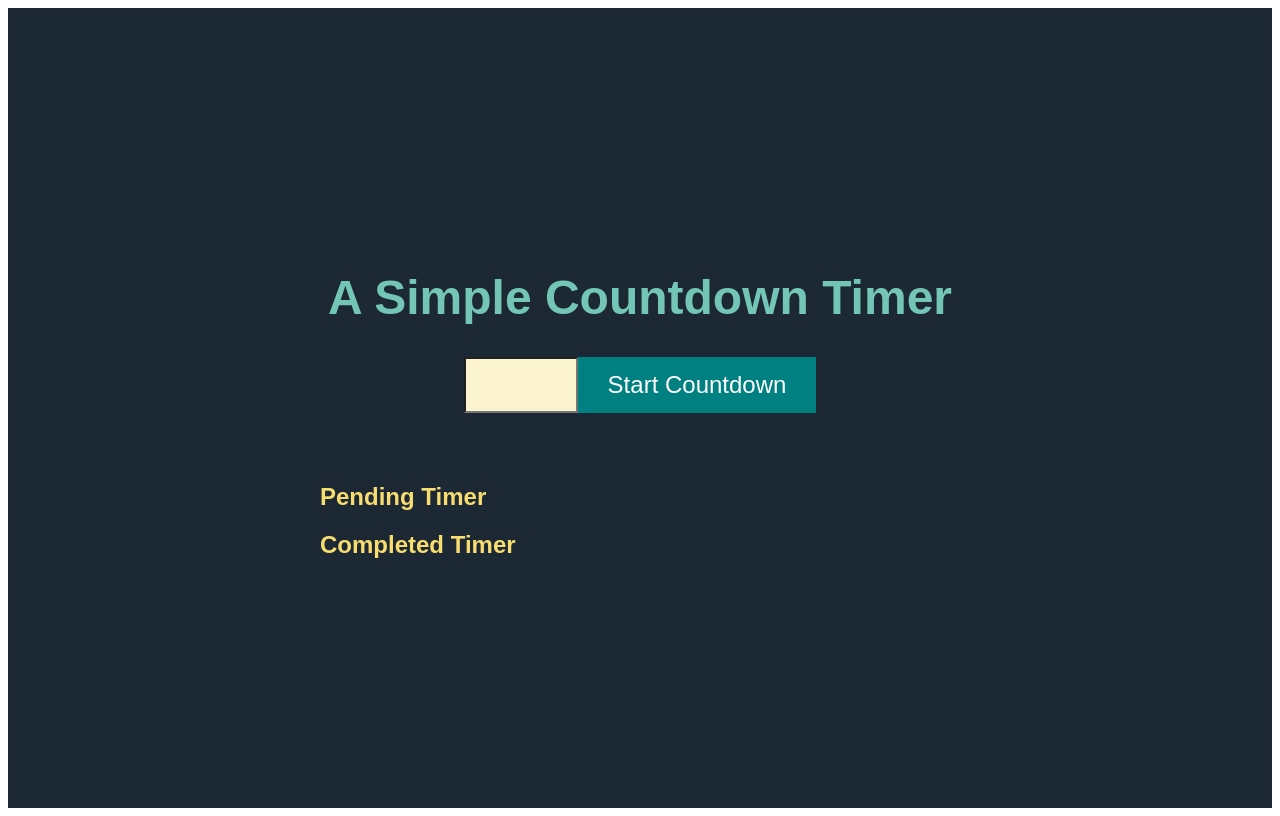
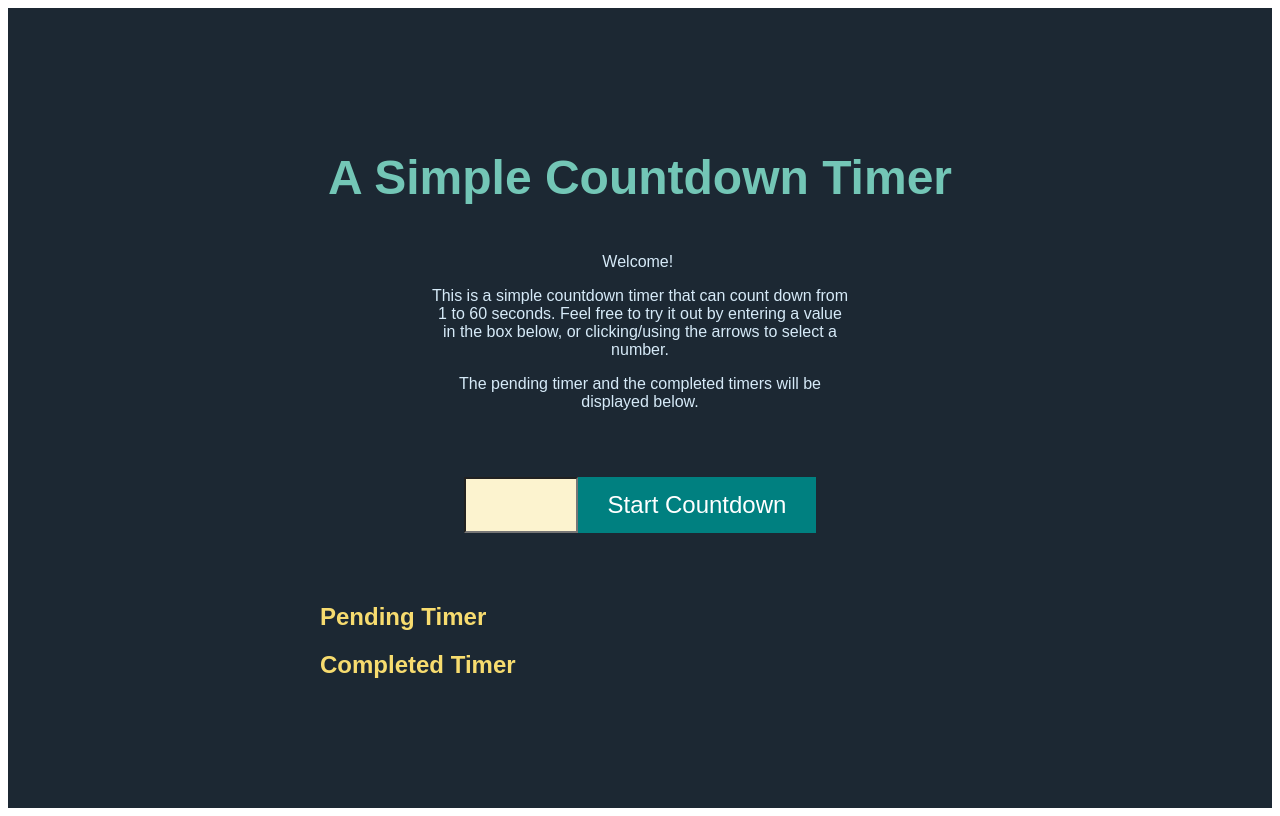
Before and after one commit to jreyestagh/programming_project2, a plain HTML site: page index.html in a window 1280 px wide. Drawn offline with Linux system fonts and the light colour scheme.

Commit message:
Added  a description and some styling for it

```diff
--- a/css/myStyleSheet.css
+++ b/css/myStyleSheet.css
@@ -80,3 +80,11 @@ li{
     color: #e6b0aa;
     background-color: #641e16;
 }
+
+.description{
+    color: #d6eaf8;
+    text-align: center;
+    margin-bottom: 50px;
+    max-width: 420px;
+    padding: 0 35px;
+}
--- a/index.html
+++ b/index.html
@@ -12,6 +12,14 @@
 
         <div>
         <h1 class="main-title">A Simple Countdown Timer</h1>
+        </div>
+
+        <div class="description">
+        <p>Welcome!&nbsp;</p>
+        <p>This is a simple countdown timer that can count down from 1 to 60 seconds. Feel free to try it
+            out by entering a value in the box below, or clicking/using the arrows to select a number.
+        </p>
+        <p>The pending timer and the completed timers will be displayed below.</p>
         </div>
 
         <div class="formItems">
```
